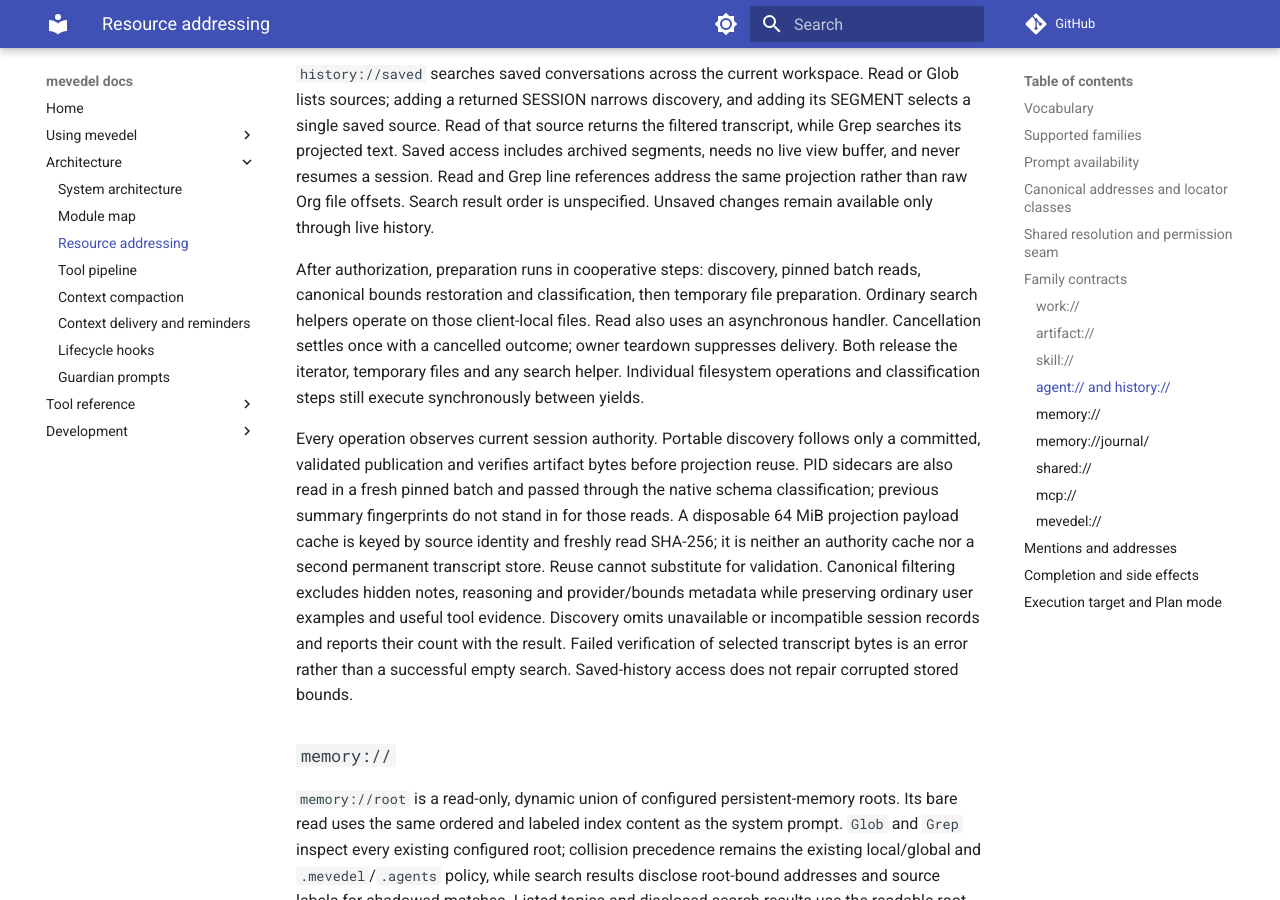
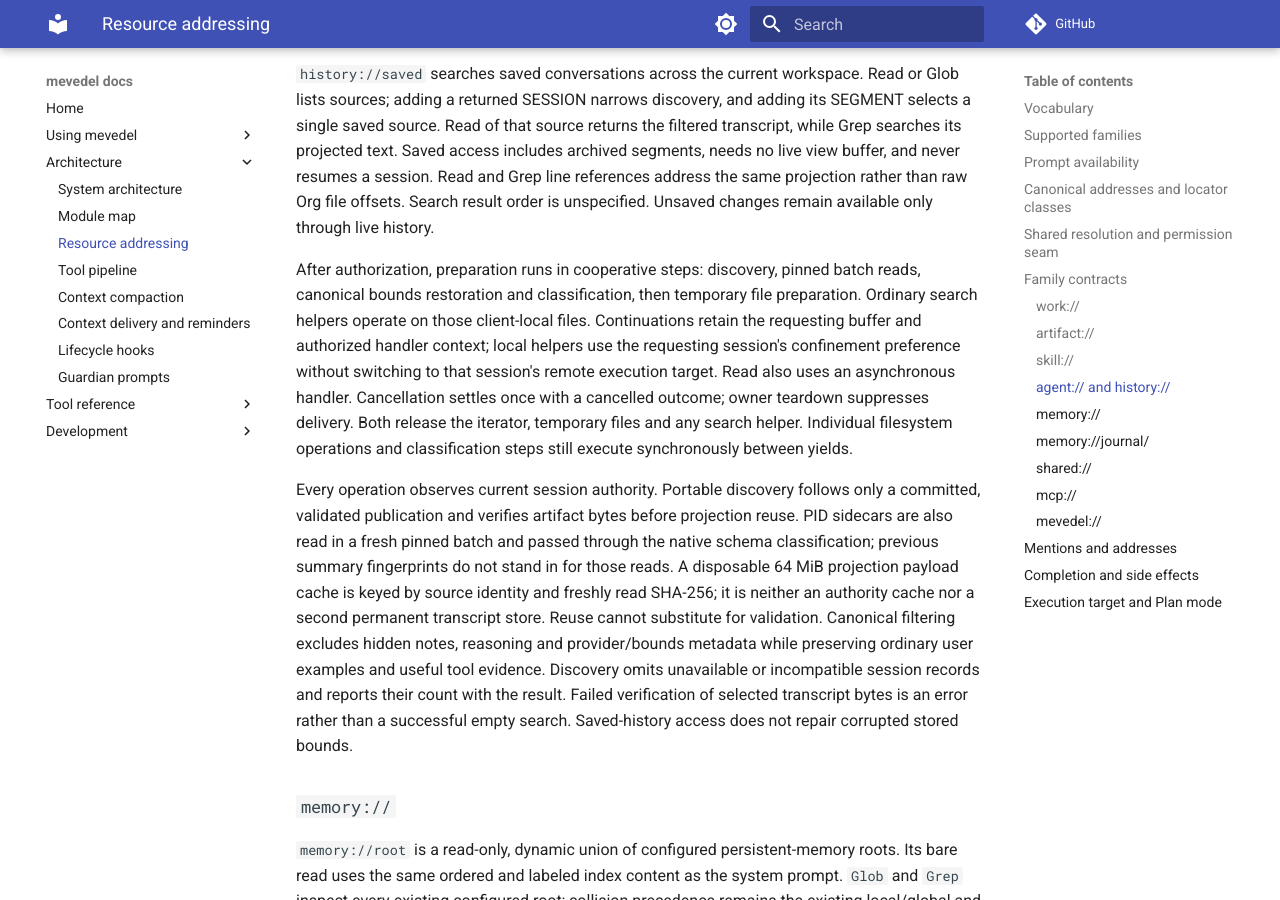
Before and after one commit to FrauH0lle/mevedel, an MkDocs documentation site: the page built from docs/address-to-resource.md, in a window 1280 px wide and 900 px high, scrolled down 7993 px. Built offline with MkDocs 1.6.1 and Material for MkDocs 9.7.7, drawn with Linux system fonts in a browser that asks for light colours; comment, search, counter and statistics services are not loaded.

Commit message:
fix(history): Preserve asynchronous search authority
Saved-history timers resume in arbitrary buffers, making native helper preparation reject the captured request as changed authority. Reuse the handler continuation wrapper and retain session confinement policy without moving local projections onto a remote execution target.

* mevedel-history-search.el (mevedel-history-search-start): Resume all preparation and busy-retry timers in the originating handler context.
* mevedel-execution.el (mevedel-execution--preparation-authority, mevedel-execution--prepare): Resolve confinement preference from the captured request or invocation when a helper intentionally omits its target session.
* test/test-mevedel-history-search.el (mevedel-history-search-start/handler-context): Cover unrelated-buffer authority refusal and remote-session sandbox preference with real local helper execution.
* docs/address-to-resource.md: Describe retained context and local projection policy.

Validation: 471 focused cases and the clean 11,661-result parallel suite pass; full compilation is warning-free. Old history definitions reproduce the exact resource helper startup error in the new buffer-switch regression. The separate historical package-search timeout remains unreproduced.

```diff
--- a/docs/address-to-resource.md
+++ b/docs/address-to-resource.md
@@ -318,6 +318,9 @@
 After authorization, preparation runs in cooperative steps: discovery, pinned
 batch reads, canonical bounds restoration and classification, then temporary
 file preparation. Ordinary search helpers operate on those client-local files.
+Continuations retain the requesting buffer and authorized handler context;
+local helpers use the requesting session's confinement preference without
+switching to that session's remote execution target.
 Read also uses an asynchronous handler. Cancellation settles once with a
 cancelled outcome; owner teardown suppresses delivery. Both release the iterator,
 temporary files and any search helper. Individual filesystem operations and
```
Also changed, not shown: 3 other files.
